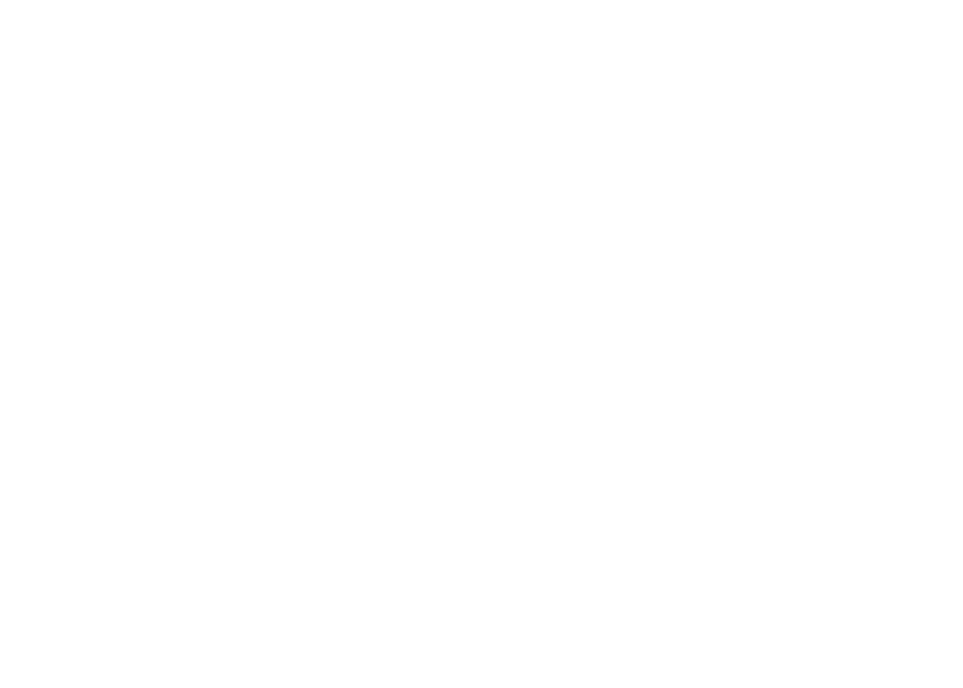
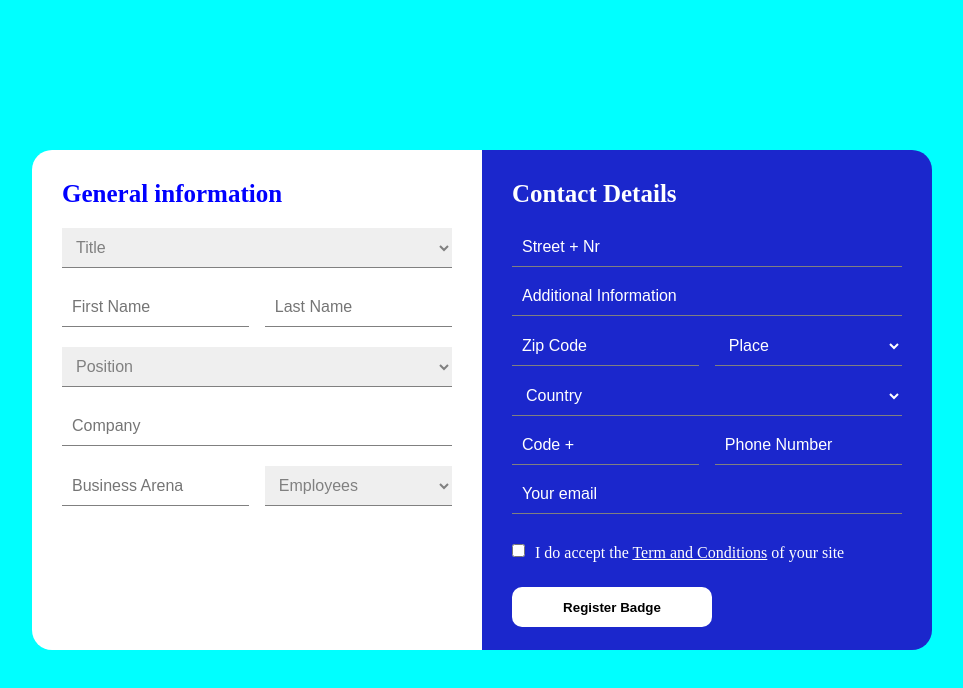
Before and after one commit to mehebbetbabayeva/form-task_2, a plain HTML site: page index.html in a window 1280 px wide. Shown: the whole page, without its empty margins (158-1121 px from the left). Drawn offline with Linux system fonts and the light colour scheme.

Commit message:
create css page

```diff
--- a/assets/css/style.css
+++ b/assets/css/style.css
@@ -5,3 +5,122 @@
     text-decoration: none;
     list-style-type: none;
 }
+.container{
+    width: 100%;
+    height: 100vh;
+    background-color: aqua;
+    display: flex;
+    justify-content: center;
+    align-items: center;
+}
+.container .card{
+    width: 900px;
+    height: 500px;
+    display: flex;
+    justify-content: center;
+    align-items: center;
+}
+.card .left-card{
+    padding: 30px;
+    width: 50%;
+    height: 100%;
+    background-color: #fff;
+    display: flex;
+    flex-direction: column;
+    border-top-left-radius: 20px;
+    border-bottom-left-radius: 20px;
+}
+.left-card h3{
+    color: blue;
+    font-size: 25px;
+    font-weight: 400px;
+    margin-bottom: 20px;
+}
+.left-card form{
+    width: 100%;
+    display: flex;
+    flex-direction: column;
+}
+.left-card form input , .left-card form select{
+    padding: 10px;
+    color: gray;
+    border: none;
+    border-bottom: 1px solid gray;
+    outline: none;
+    margin-bottom: 20px;
+    font-size: 16px;
+}
+.left-card form .name-group , .choose-group {
+    display: flex;
+    justify-content: space-between;
+}
+.left-card form .name-group input , .choose-group input , .choose-group select{
+    width: 48% !important;
+}
+
+
+.right-card{
+    width: 50%;
+    height: 100%;
+    background-color: rgb(27, 39, 204);
+    display: flex;
+    flex-direction: column;
+    padding:30px;
+    border-top-right-radius: 20px;
+    border-bottom-right-radius: 20px;
+}
+.right-card h3{
+    color: #fff;
+    font-size: 25px;
+    font-weight: 400px;
+    margin-bottom: 20px;
+}
+.right-card form{
+    width: 100%;
+    display: flex;
+    flex-direction: column;
+}
+.right-card form input , .right-card form select {
+    padding: 10px;
+    margin-bottom: 10px;
+    border: none;
+    border-bottom: 1px solid gray;
+    outline: none;
+    background-color:rgb(27, 39, 204) ;
+    font-size: 16px;
+}
+.right-card form input::placeholder  , .right-card form select{
+    color: #fff;
+}
+.right-card form .code-place , .code-number {
+    display: flex;
+    justify-content: space-between;
+}
+.right-card form .code-place input , .code-number input , .code-place select{
+    width: 48% !important;
+}
+button{
+    width: 200px;
+    height: 40px;
+    text-align: center;
+    background-color: #fff;
+    border:none;
+    font-weight: bold;
+    border-radius: 10px;
+    margin-top: 20px;
+}
+.check{
+    margin-top: 20px;
+    width: 100%;
+    display: flex;
+    align-items: flex-start;
+    justify-content: flex-start;
+    color: #fff;
+}
+.check input{
+   margin-right: 10px;
+}
+.check a{
+    color: #fff;
+    text-decoration: underline;
+}
--- a/index.html
+++ b/index.html
@@ -9,6 +9,59 @@
     <title>form task</title>
 </head>
 <body>
+  <div class="container">
+     <div class="card">
+        <div class="left-card">
+            <h3>General information</h3>
+            <form action="">
+                <select name="" id="">
+                    <option value="">Title</option>
+                </select>
+                <div class="name-group">
+                    <input type="text" placeholder="First Name" >
+                    <input type="text" placeholder="Last Name">
+                </div>
+                <select name="" id="">
+                    <option value="">Position</option>
+                </select>
+                <input type="text" placeholder="Company">
+                <div class="choose-group">
+                   <input type="text" placeholder="Business Arena">
+                   <select name="" id="">
+                    <option value="">Employees</option>
+                   </select>
+                   </div>
+            </form>
+        </div>
+
+        <div class="right-card">
+            <h3>Contact Details</h3>
+            <form action="" >
+                <input type="text" placeholder="Street + Nr">
+                <input type="text" placeholder="Additional Information">
+                <div class="code-place">
+                    <input type="text" placeholder="Zip Code">
+                    <select name="" id="">
+                        <option value="">Place</option>
+                    </select>
+                </div>
+                <select name="" id="">
+                    <option value="">Country</option>
+                </select>
+                <div class="code-number">
+                    <input type="text" placeholder="Code +">
+                    <input type="number" placeholder="Phone Number">
+                </div>
+                <input type="email" placeholder="Your email">
+                <div class="check">
+                    <input type="checkbox" name="" id=""><p>I do accept the <a href="">Term and Conditions</a> of your site</p>
+                </div>
+                <button>Register Badge</button>
+            </form>
+
+        </div>
+     </div>
+  </div>
 
 </body>
 </html>
```
